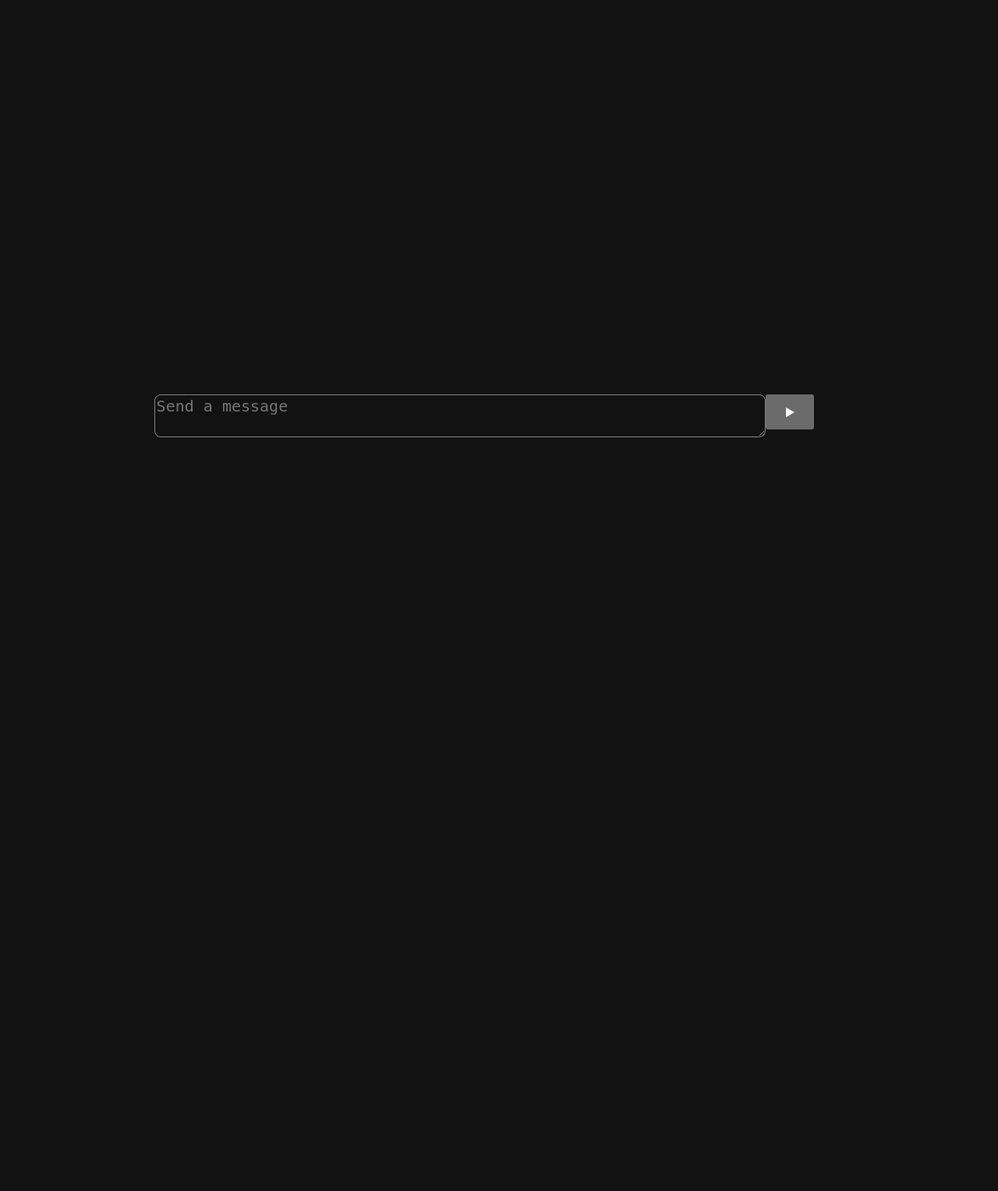
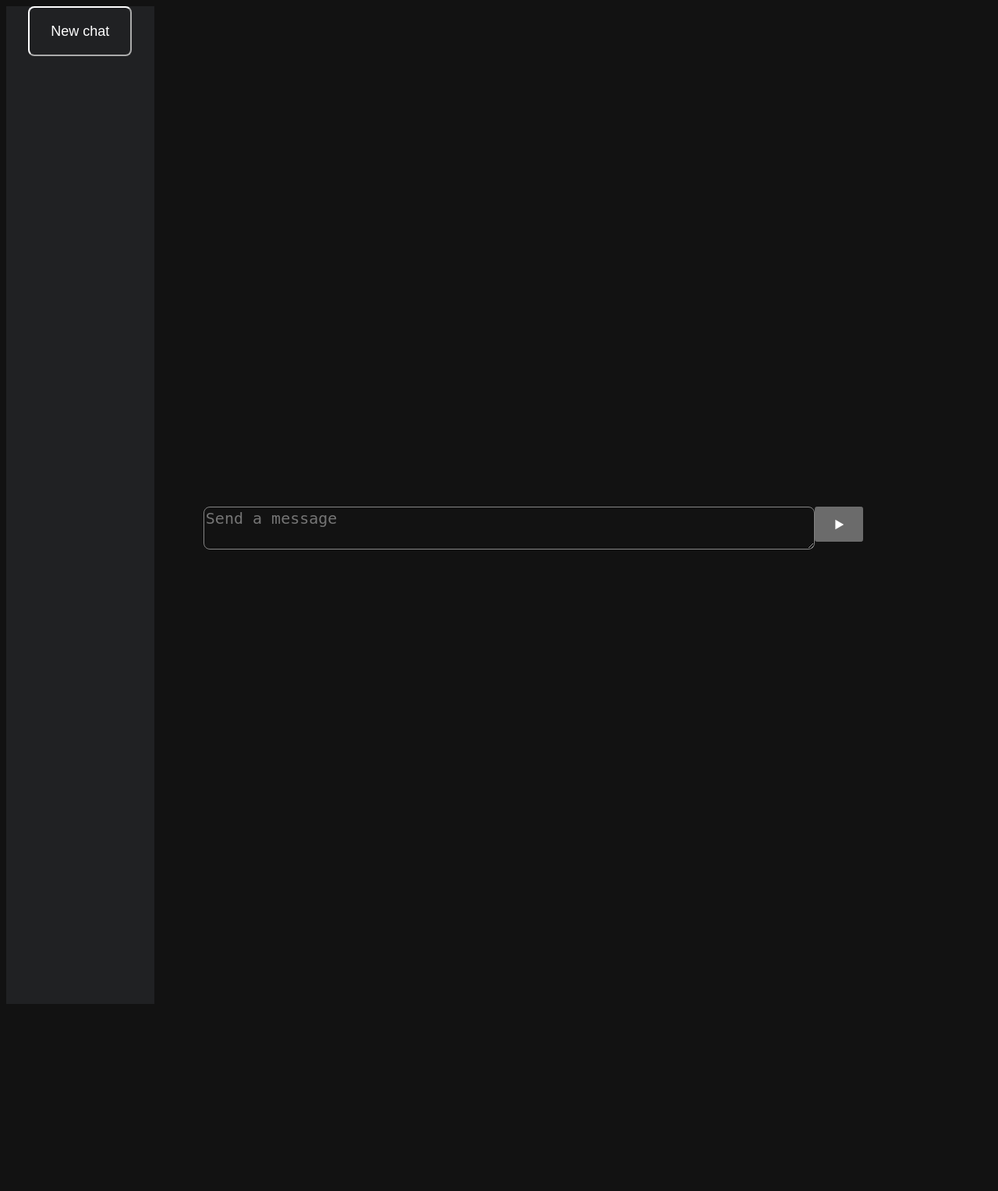
Before and after one commit to navleorange/ChatGPT-API-GUI, a Django app: page /chatgpt-api in a window 1280 px wide. Shown: the top 1528 px of the page at 78% size. Before the commit the page ends 561 px from the top, so only its background shows below. Run offline with Django 4.2, Linux system fonts and the light colour scheme; parts of the project's set-up code (start-up, migrations or seed data) failed here and were passed over.

Commit message:
add: log list

```diff
--- a/api/lib/chatgpt.py
+++ b/api/lib/chatgpt.py
@@ -9,7 +9,7 @@ from . import util
 from api.res import prompts, settings
 
 class ChatGPT:
-    def __init__(self, inifile:configparser.ConfigParser) -> None:
+    def __init__(self, inifile:configparser.ConfigParser, title:str) -> None:
         # ChatGPT settings
         self.model = openai.ChatCompletion
         self.inifile = inifile
@@ -37,7 +37,7 @@ class ChatGPT:
 
         # log settings
         util.prepare_logs(log_path=self.inifile.get("log","path"), model_name=self.inifile.get("ChatGPT","model_name"))
-        self.log_name = util.get_date_time()
+        self.log_name = title # util.get_date_time()
         self.log_path = self.inifile.get("log","path") + self.inifile.get("ChatGPT","model_name") + "/" + self.log_name + ".log"
         self.logger = logging.getLogger(self.log_name)
         self.logger.setLevel(logging.DEBUG)
--- a/gui/static/gui/log.css
+++ b/gui/static/gui/log.css
@@ -2,9 +2,36 @@
 	overflow: scroll;
 }
 
+.all_conversation{
+	display: flex;
+	height: 100%;
+	width: 100%;
+	letter-spacing: -.4em;
+}
+
+.log_list{
+	height: 100vw;
+	width: 15%;
+	background-color: #202123;
+	/* background-color: green; */
+	text-align: center;
+}
+
+#add_log_button{
+	width: 70%;
+	height: 5%;
+	max-height: 70px;
+	margin: auto;
+	border-radius: 8px;	/*角の丸み*/
+	font-size: large;
+	background-color: #202123;
+	border-color: white;
+}
+
 .conversation{
-	margin: 0 auto;
 	width: 70%;
+	text-align: center;
+	/* background-color: aqua; */
 }
 
 .user{
@@ -33,6 +60,7 @@
 	width: 70%;
 	height: 150px;
 	margin: auto;	/*中央揃え*/
+	padding-left: 10%;
 }
 
 #message_input{
--- a/gui/templates/gui/index.html
+++ b/gui/templates/gui/index.html
@@ -14,14 +14,19 @@
 
 	<body class="body">
 
-		<div class="conversation">
+		<div class="all_conversation">
+			<div class="log_list">
+				<button type="button" id="add_log_button">New chat</button>
+			</div>
+			<div class="conversation">
+			</div>
 		</div>
 
 		<footer id="footer">
 			<form action="" class="message_input_footer" method="post">
 				{% csrf_token %}
 				<textarea id="message_input" name="message", placeholder="Send a message"></textarea>
-				<input type="submit" id="send_button" value="▶">
+				<button type="submit" id="send_button">▶</button>
 			</form>
 		</footer>
 	</body>
--- a/gui/views.py
+++ b/gui/views.py
@@ -1,15 +1,12 @@
-from typing import Any
-from django.http import HttpRequest, HttpResponse, StreamingHttpResponse
-from django.template import loader
-from django.shortcuts import render
-from django.views.generic import TemplateView, FormView
+from django.http import StreamingHttpResponse
+from django.views.generic import TemplateView
 from api.lib import util
 from api.lib.chatgpt import ChatGPT
 
 config_path = "./api/res/config.ini"
 inifile = util.load_config(config_path=config_path)
 inifile.read(config_path,"UTF-8")
-chatgpt = ChatGPT(inifile=inifile)
+chatgpt = None
 
 class ApiView(TemplateView):
     template_name = "gui/index.html"
@@ -23,6 +20,9 @@ class ApiView(TemplateView):
         return StreamingHttpResponse(chatgpt.create_comment_stream(text=message))
 
     def post(self, request, **kwarg):
+        global chatgpt
         message = request.POST["message"]
 
+        if chatgpt == None: chatgpt= ChatGPT(inifile=inifile,title=message)
+
         return self.ajax_response(message=message)
```
